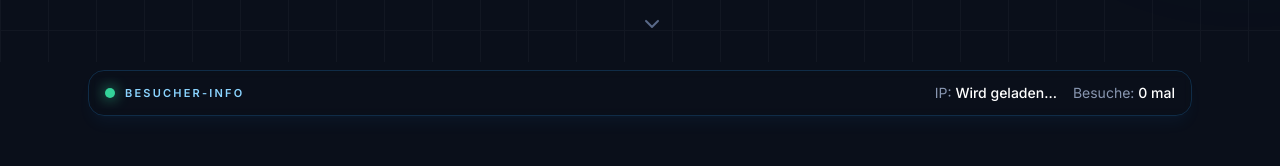
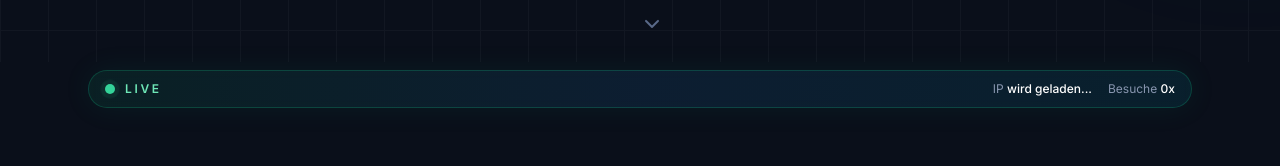
Before and after one commit to uv-code/IT-administration--Portofolio, a React (Vite) app in the folder project/: page / in a window 1280 px wide. Shown: the part 738-904 px from the top of the page. Built offline with nearby package versions, Linux system fonts and the light colour scheme; no server answers.

Commit message:
Make visitor info a live status bar

```diff
--- a/project/src/App.tsx
+++ b/project/src/App.tsx
@@ -343,20 +343,23 @@ function VisitorInfo() {
   return (
     <section className="py-2">
       <div className="mx-auto max-w-6xl px-5 sm:px-6">
-        <div className="inline-flex w-full items-center justify-between gap-3 rounded-2xl border border-accent-500/20 bg-gradient-to-r from-accent-500/8 to-accent-600/8 px-4 py-3 text-ink-100 shadow-lg shadow-accent-500/5 backdrop-blur-sm">
+        <div className="flex w-full items-center justify-between gap-3 rounded-full border border-emerald-500/25 bg-gradient-to-r from-emerald-500/10 via-accent-500/10 to-cyan-500/10 px-4 py-2.5 text-xs text-ink-200 shadow-[0_0_30px_rgba(16,185,129,0.08)] backdrop-blur-sm">
           <div className="flex items-center gap-2.5">
-            <span className="inline-flex h-2.5 w-2.5 rounded-full bg-emerald-400 shadow-[0_0_14px_rgba(52,211,153,0.9)]" />
-            <span className="text-[11px] font-semibold uppercase tracking-[0.2em] text-accent-300">Besucher-Info</span>
+            <span className="relative flex h-2.5 w-2.5">
+              <span className="absolute inline-flex h-full w-full animate-ping rounded-full bg-emerald-400 opacity-75" />
+              <span className="relative inline-flex h-2.5 w-2.5 rounded-full bg-emerald-400" />
+            </span>
+            <span className="font-semibold uppercase tracking-[0.22em] text-emerald-300">Live</span>
           </div>
 
-          <div className="flex flex-wrap items-center justify-end gap-4 text-sm">
+          <div className="flex flex-wrap items-center justify-end gap-4 text-[11px] sm:text-xs">
             <div>
-              <span className="text-ink-400">IP:</span>{' '}
-              <span className="font-medium text-white">{visitorIp || 'Wird geladen...'}</span>
+              <span className="text-ink-400">IP</span>{' '}
+              <span className="font-medium text-white">{visitorIp || 'wird geladen...'}</span>
             </div>
             <div>
-              <span className="text-ink-400">Besuche:</span>{' '}
-              <span className="font-medium text-white">{totalVisits} mal</span>
+              <span className="text-ink-400">Besuche</span>{' '}
+              <span className="font-medium text-white">{totalVisits}x</span>
             </div>
           </div>
         </div>
```
